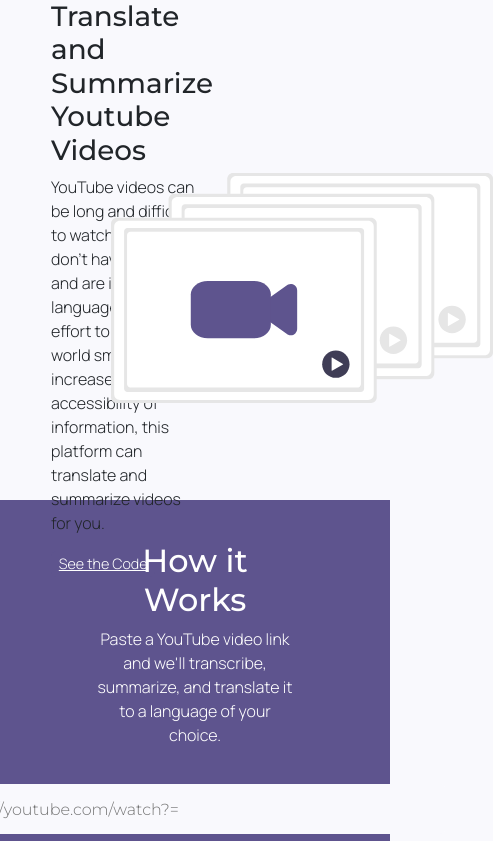
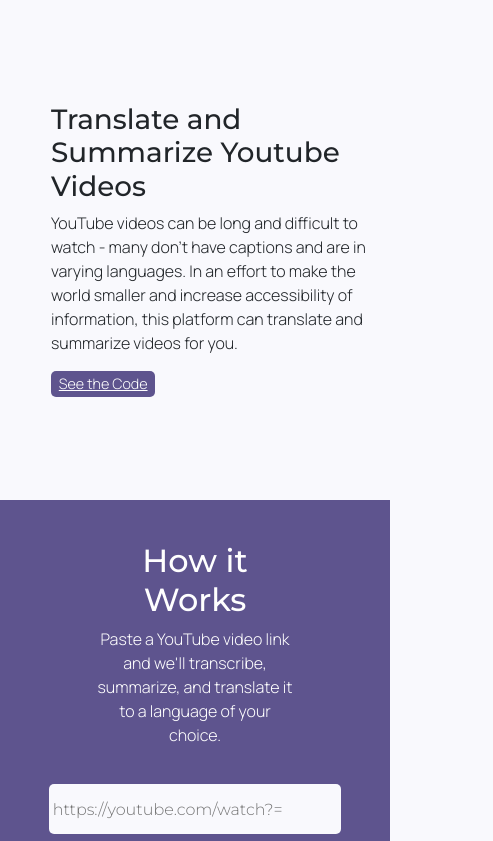
Before and after one commit to HaiderZaidiDev/youtube-translate-and-summarize, a React (Create React App) app: page / in a window 390 px wide. Shown: the top 841 px of the page, 493 px wide, since content can reach past the window. Built offline with nearby package versions, Linux system fonts and the light colour scheme.

Commit message:
Fixed api link for translation, improved mobile responsiveness.

```diff
--- a/src/App.css
+++ b/src/App.css
@@ -106,7 +106,7 @@
 }
 
 .youtube-input {
-  width: 500px;
+  width: 75vw;
   height: 50px;
   background: #F9F9FD;
   border-radius: 5px;
--- a/src/components/Header.js
+++ b/src/components/Header.js
@@ -7,12 +7,12 @@
 const Header = () => {
     return (
         <Row className="header">
-            <Col xs={6}>
+            <Col xs={12} md={6}>
                 <h1> Translate and Summarize Youtube Videos</h1>
                 <p> YouTube videos can be long and difficult to watch - many don’t have captions and are in varying languages. In an effort to make the world smaller and increase accessibility of information, this platform can translate and summarize videos for you.</p>
                 <button type="text" className="btn-cta"> <a href="https://github.com/HaiderZaidiDev/youtube-translate-and-summarize" target="_blank">See the Code</a></button>
             </Col>
-            <Col xs={6} className="header-icon">
+            <Col xs={6} className="header-icon" className="d-none d-md-block">
                 <img src={VideoIcon}/><img/>
             </Col>
         </Row>
--- a/src/components/Midbar.js
+++ b/src/components/Midbar.js
@@ -42,7 +42,6 @@
             console.log('Summarizing...')
             axios.get(`/api/summary?text=${transcription}`)
             .then((res) => {
-                console.log('Summary shit:')
                 var summary = res.data
                 setSummary(summary)
                 console.log(summary)
@@ -57,7 +56,7 @@
 
         if (transcription) {
             console.log('Translating...')
-            axios.get(`/api/translate?text=${transcription}lang=${language}`)
+            axios.get(`/api/translate?text=${transcription}&lang=${language}`)
             .then((res) => {
                 var translation= res.data
                 setTranslation(translation)
```
Also changed, not shown: 11 other files (tests, documents, lock files or other folders).
